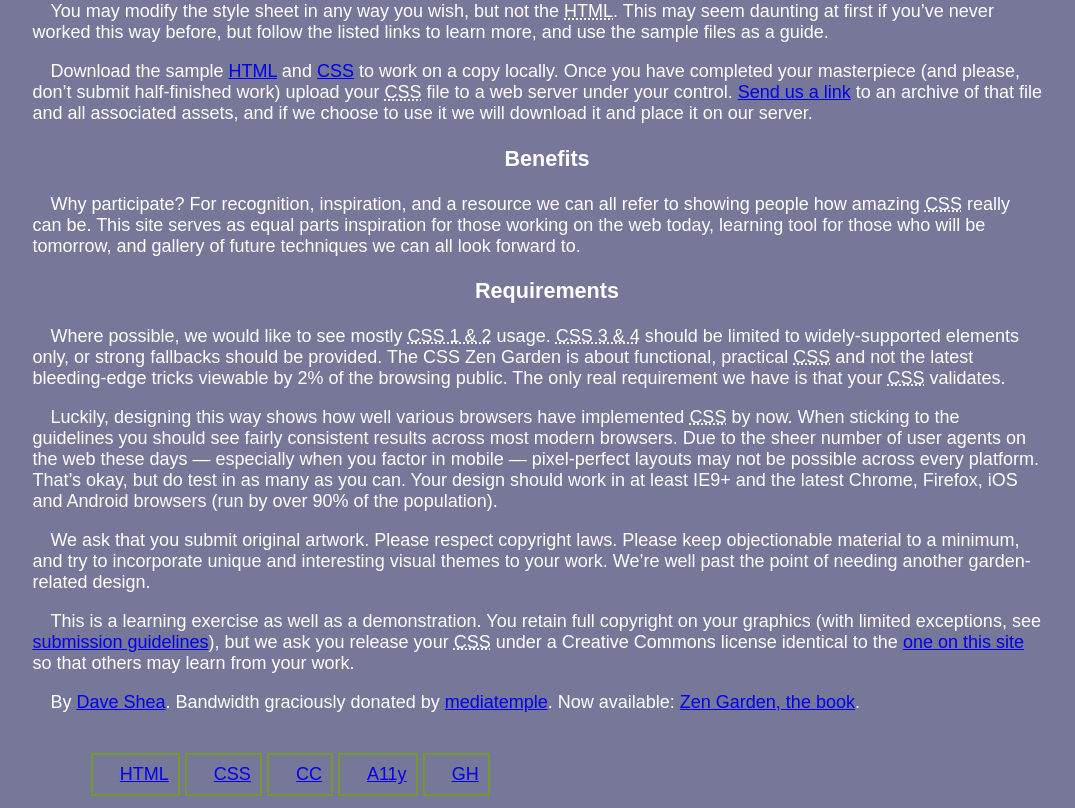
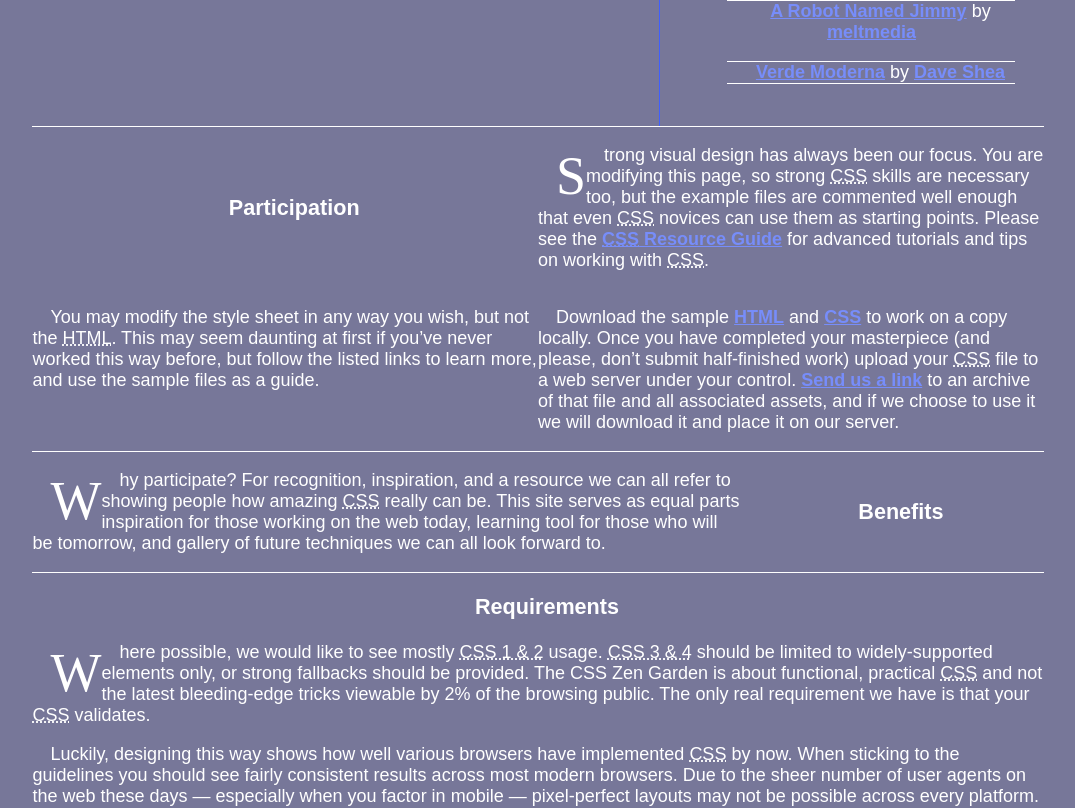
Before and after one commit to renatosilva2022/Programacao-basica-web, a plain HTML site: page CSS Zen Garden/Pseudo Classes/index.html in a window 1280 px wide. Shown: the part 920-1728 px from the top of the page, without its empty margins (102-1177 px from the left). Drawn offline with Linux system fonts and the light colour scheme.

Commit message:
Add files via upload

```diff
--- a/CSS Zen Garden/Pseudo Classes/style.css
+++ b/CSS Zen Garden/Pseudo Classes/style.css
@@ -1,8 +1,5 @@
-/* Color Theme Swatches in Hex */
 
-
-#zen-intro { height: 550px;
-}
+#zen-intro { height: 550px;}
 
 .page-wrapper {
     width: 80%;
@@ -16,9 +13,8 @@
 }
 
 #zen-intro header {
-background-color:  #ffffff;
-    color:#777799;
-
+    background-color: #ffffff;
+    color: #777799;
 }
 #zen-intro header h1, #zen-intro header h2 {
     display: inline-block
@@ -40,7 +36,7 @@ aside ul li {
 
 html {
     background-color: #777799;
-    color: #ffffff;
+    color:#ffffff
 }
 
 html {
@@ -61,10 +57,114 @@ H3{ font-size: 1.2rem;}
 
 .main footer {
     margin: 4%;
+    text-align: center;
+    align-items: center;
 }
 
 .main footer a {
-    Border: solid 2px #74992e;
+    Border: solid 2px #ffffff;
     padding: 0.5em;
     display: inline-block
+
 }
+
+.benefits {
+    display: flex;
+    align-self: center;
+    flex-basis: 70%;
+    border-bottom: #ffffff solid 1px;
+}
+.benefits p {
+    flex-basis: 70%;
+}
+.benefits h3 {
+    order: 2;
+    flex-basis: 30%;
+    align-self: center;
+}
+
+.participation {
+    display: flex;
+    flex-wrap: wrap;
+    border-bottom: #ffffff solid 1px;
+    border-top: #ffffff solid 1px;
+}
+
+.participation p {
+ flex-basis: 50%;
+}
+
+.participation h3 {
+    flex-basis: 50%;
+    align-self: center;
+}
+
+.select nav {
+ padding-bottom: 50%;
+}
+
+/* Posicionamento de Elementos */
+
+.page-wrapper {
+    position: relative;
+}
+
+.explanation {
+    width: 60%;
+    border-right: #3f5fff solid 1px ;
+    padding-right: 2%;
+    padding-bottom: 15%;
+}
+
+#design-selection {
+    position: absolute;
+    top: 540px;
+    left: 62%;
+   padding-left: 1%;
+   padding-right: 1%;
+   bottom: 20%;
+}
+
+.design-selection li {
+    border-top: #ffffff solid 1px;
+}
+
+.design-selection li:last-of-type {
+    border-bottom: #ffffff solid 1px;
+}
+
+#zen-participation {
+    padding-top: 2;
+    border-top: #ffffff solid 1px;
+}
+
+
+/* Posicionamento do Footer */
+
+.supporting footer {
+    display: flex;
+    justify-content:space-evenly;
+}
+
+/* Estilização de Links */
+
+a { font-weight: bold;
+    color: #778dfa;
+}
+
+a:hover {
+    color: #002aff85;
+}
+
+a:visited {
+    color: #4558ac;
+    font-weight: 600;
+}
+
+/* Estilização da letra inicial */
+
+.main p:first-of-type:first-letter {
+    font-family: 'Times New Roman', Times, serif;
+    font-size: 3em;
+    float:left;
+}
```
